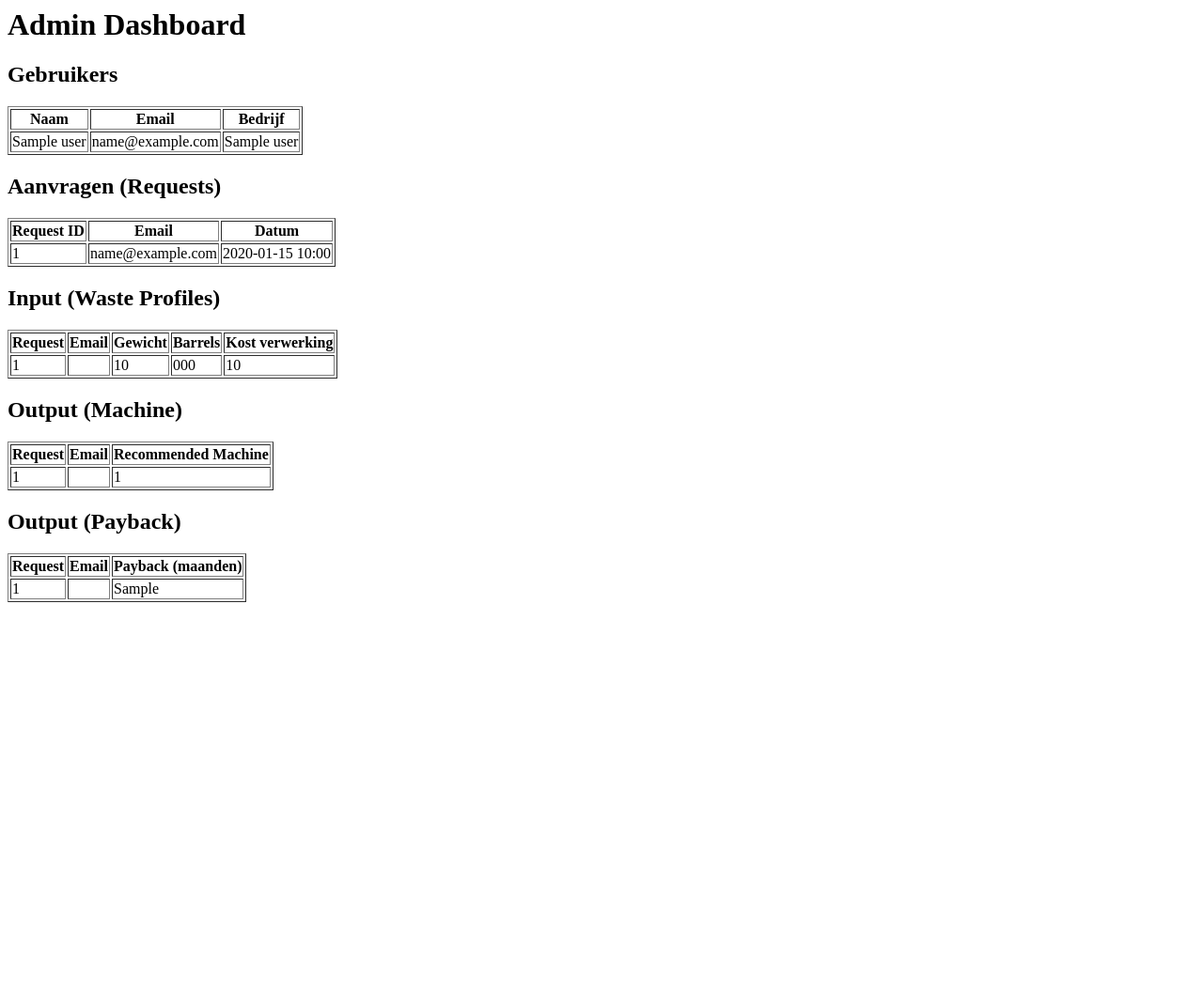
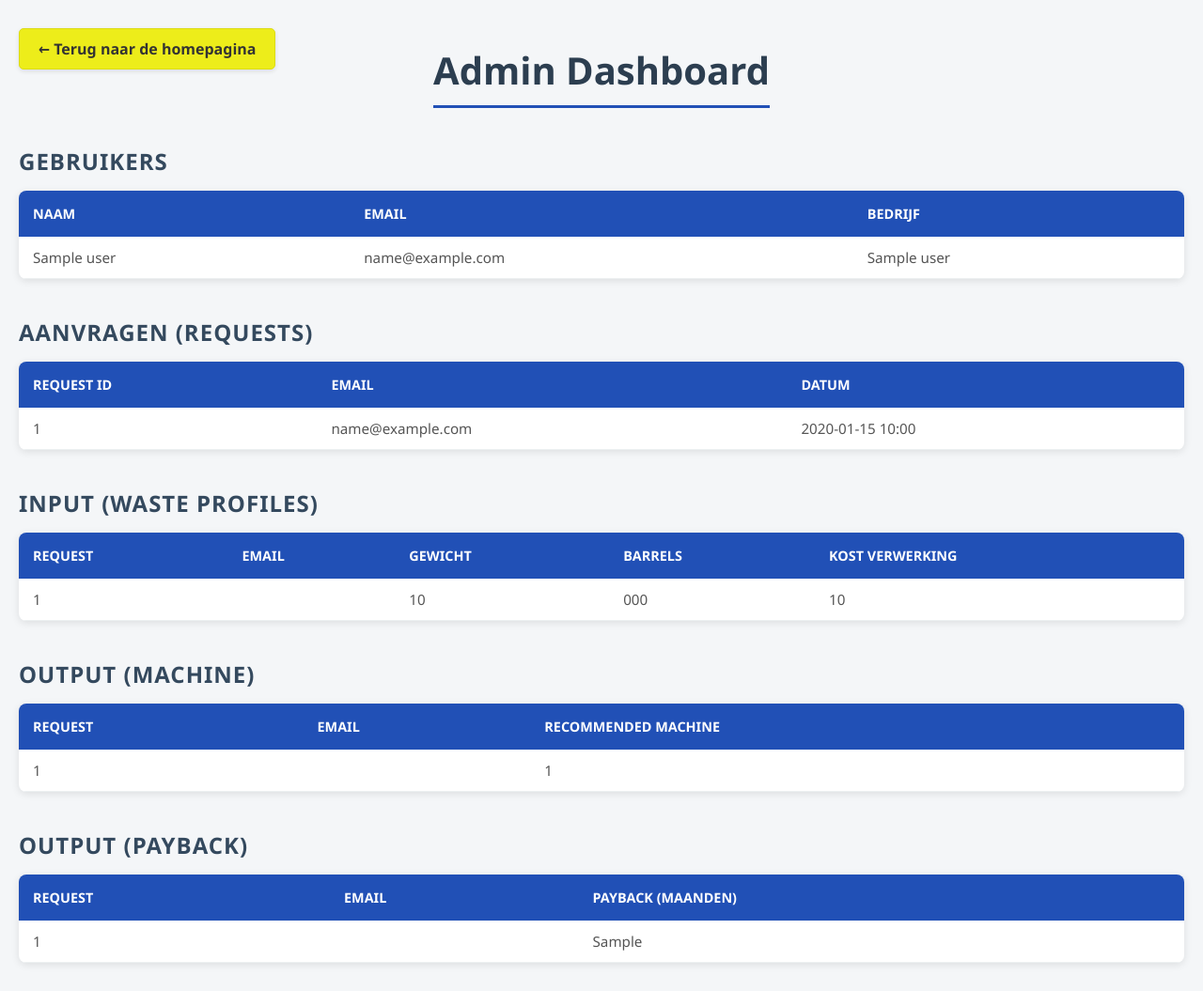
Before and after one commit to A-D-DBS-application/web-application-2025-group41, a Flask app: template Mediwaste Solutions BV_app/app/templates/admin_dashboard.html in a window 1280 px wide. Shown: the whole page at 94% size. Before the commit the page ends 641 px from the top, so only its background shows below. Run offline with Flask 3, Linux system fonts and the light colour scheme; the template is opened without the code that fills it: most values are stand-ins (such as "Sample title", 1, 10 or a date in 2020).

Commit message:
Admin cleaner

```diff
--- /dev/null
+++ b/Mediwaste Solutions BV_app/app/static/css/admin.css
@@ -0,0 +1,110 @@
+body {
+    font-family: 'Segoe UI', Tahoma, Geneva, Verdana, sans-serif;
+    background-color: #f4f6f8;
+    color: #333;
+    margin: 0;
+    padding: 20px;
+}
+
+h1 {
+    color: #2c3e50;
+    font-size: 2.5rem;
+    margin-bottom: 40px;
+    padding-bottom: 10px;
+    border-bottom: 3px solid #2150b6;
+
+    /* Centreren */
+    display: table;
+    margin-left: auto;
+    margin-right: auto;
+}
+
+h2 {
+    color: #34495e;
+    font-size: 1.5rem;
+    margin-top: 40px;
+    margin-bottom: 15px;
+    text-transform: uppercase;
+    letter-spacing: 1px;
+}
+
+table {
+    width: 100%;
+    border-collapse: collapse;
+    background-color: white;
+    box-shadow: 0 2px 8px rgba(0,0,0,0.1);
+    border-radius: 8px;
+    overflow: hidden;
+    margin-bottom: 10px; /* Iets minder margin ivm knop */
+}
+
+th {
+    background-color: #2150b6; /* Nieuwe kleur */
+    color: white;
+    text-align: left;
+    padding: 15px;
+    font-weight: 600;
+    text-transform: uppercase;
+    font-size: 0.9rem;
+}
+
+td {
+    padding: 12px 15px;
+    border-bottom: 1px solid #ecf0f1;
+    color: #555;
+    font-size: 0.95rem;
+}
+
+tr:nth-child(even) {
+    background-color: #f9fbfc;
+}
+
+tr:hover {
+    background-color: #eaf2f8;
+    transition: background-color 0.2s ease;
+}
+
+/* Verberg rijen standaard via CSS class (wordt door JS gebruikt) */
+.hidden-row {
+    display: none;
+}
+
+/* Stijl voor de 'Meer tonen' knop */
+.show-more-btn {
+    background-color: transparent;
+    border: 2px solid #2150b6;
+    color: #2150b6;
+    padding: 8px 16px;
+    border-radius: 20px;
+    cursor: pointer;
+    font-weight: 600;
+    margin-bottom: 30px;
+    display: block;
+    margin-left: auto;
+    margin-right: auto;
+    transition: all 0.2s;
+}
+
+.show-more-btn:hover {
+    background-color: #2150b6;
+    color: white;
+}
+
+.home-btn {
+    position: absolute;
+    top: 30px;
+    left: 20px;
+    background-color: #eded1a;
+    color: #333;
+    padding: 10px 20px;
+    text-decoration: none;
+    border-radius: 5px;
+    font-weight: 600;
+    box-shadow: 0 2px 5px rgba(0,0,0,0.1);
+    border: 1px solid #dcdc15;
+}
+
+.home-btn:hover {
+    background-color: #dcdc15;
+    cursor: pointer;
+}
--- a/Mediwaste Solutions BV_app/app/templates/admin_dashboard.html
+++ b/Mediwaste Solutions BV_app/app/templates/admin_dashboard.html
@@ -1,12 +1,27 @@
+<!DOCTYPE html>
+<html lang="nl">
+<head>
+    <meta charset="UTF-8">
+    <meta name="viewport" content="width=device-width, initial-scale=1.0">
+    <title>Admin Dashboard</title>
+    <link rel="stylesheet" href="{{ url_for('static', filename='css/admin.css') }}">
+</head>
+<body>
+
+    <a href="{{ url_for('main.homepage') }}" class="home-btn">← Terug naar de homepagina</a>
+
     <h1>Admin Dashboard</h1>
 
     <h2>Gebruikers</h2>
-<table border="1">
+    <table id="table-users">
+        <thead>
             <tr>
                 <th>Naam</th>
                 <th>Email</th>
                 <th>Bedrijf</th>
             </tr>
+        </thead>
+        <tbody>
             {% for u in users %}
             <tr>
                 <td>{{ u.name_user }}</td>
@@ -14,15 +29,19 @@
                 <td>{{ u.name_organization }}</td>
             </tr>
             {% endfor %}
+        </tbody>
     </table>
 
     <h2>Aanvragen (Requests)</h2>
-<table border="1">
+    <table id="table-requests">
+        <thead>
             <tr>
                 <th>Request ID</th>
                 <th>Email</th>
                 <th>Datum</th>
             </tr>
+        </thead>
+        <tbody>
             {% for r in requests %}
             <tr>
                 <td>{{ r.id }}</td>
@@ -30,10 +49,12 @@
                 <td>{{ r.created_at.strftime('%Y-%m-%d %H:%M') }}</td>
             </tr>
             {% endfor %}
+        </tbody>
     </table>
 
     <h2>Input (Waste Profiles)</h2>
-<table border="1">
+    <table id="table-input">
+        <thead>
             <tr>
                 <th>Request</th>
                 <th>Email</th>
@@ -41,6 +62,8 @@
                 <th>Barrels</th>
                 <th>Kost verwerking</th>
             </tr>
+        </thead>
+        <tbody>
             {% for w in wastes %}
             <tr>
                 <td>{{ w.request_id }}</td>
@@ -50,15 +73,19 @@
                 <td>{{ w.cost_collection_processing }}</td>
             </tr>
             {% endfor %}
+        </tbody>
     </table>
 
     <h2>Output (Machine)</h2>
-<table border="1">
+    <table id="table-machine">
+        <thead>
             <tr>
                 <th>Request</th>
                 <th>Email</th>
                 <th>Recommended Machine</th>
             </tr>
+        </thead>
+        <tbody>
             {% for m in machines %}
             <tr>
                 <td>{{ m.request_id }}</td>
@@ -66,15 +93,19 @@
                 <td>{{ m.recommended_machine_id }}</td>
             </tr>
             {% endfor %}
+        </tbody>
     </table>
 
     <h2>Output (Payback)</h2>
-<table border="1">
+    <table id="table-payback">
+        <thead>
             <tr>
                 <th>Request</th>
                 <th>Email</th>
                 <th>Payback (maanden)</th>
             </tr>
+        </thead>
+        <tbody>
             {% for p in paybacks %}
             <tr>
                 <td>{{ p.request_id }}</td>
@@ -82,4 +113,37 @@
                 <td>{{ p.payback_months }}</td>
             </tr>
             {% endfor %}
+        </tbody>
     </table>
+
+    <script>
+        document.addEventListener("DOMContentLoaded", function() {
+            const tables = document.querySelectorAll("table");
+
+            tables.forEach(table => {
+                const tbody = table.querySelector("tbody");
+                const rows = tbody.querySelectorAll("tr");
+                const limit = 10;
+
+                if (rows.length > limit) {
+                    for (let i = limit; i < rows.length; i++) {
+                        rows[i].classList.add("hidden-row");
+                    }
+
+                    const btn = document.createElement("button");
+                    btn.innerText = "Meer tonen (" + (rows.length - limit) + ")";
+                    btn.className = "show-more-btn";
+
+                    table.parentNode.insertBefore(btn, table.nextSibling);
+
+                    btn.addEventListener("click", function() {
+                        rows.forEach(row => row.classList.remove("hidden-row"));
+                        btn.remove();
+                    });
+                }
+            });
+        });
+    </script>
+
+</body>
+</html>
```
Lines whose indentation alone changed are shown as unchanged.
